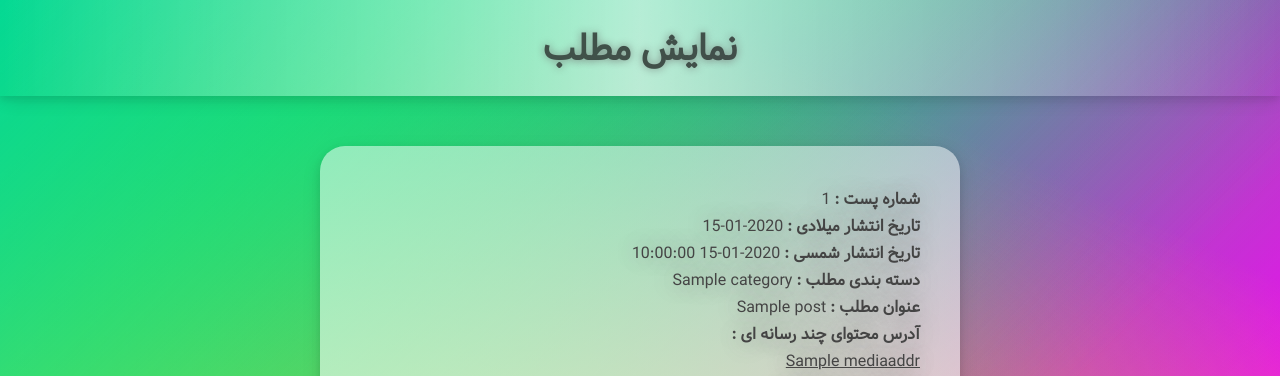
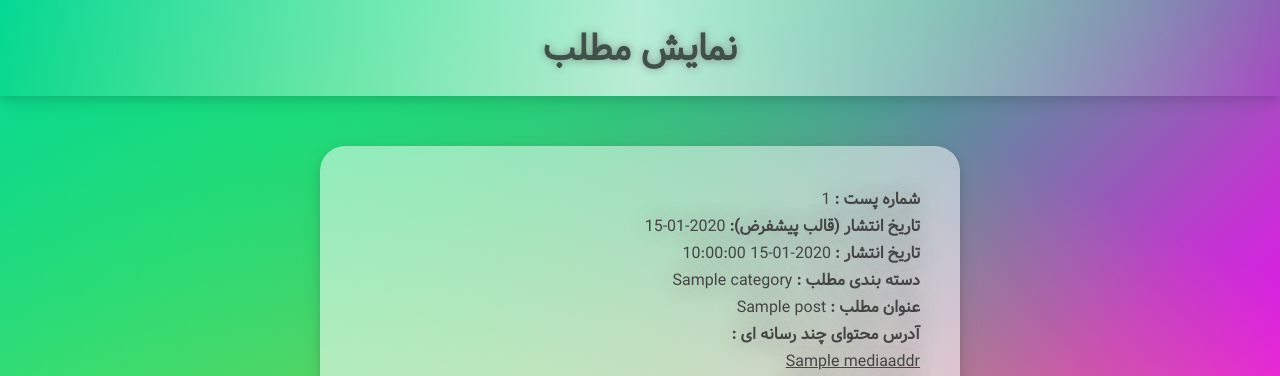
Before and after one commit to alefmim/RangiRangi, a Flask app: template templates/show.html in a window 1280 px wide. Shown: the top 376 px of the page. Run offline with Flask 2, Linux system fonts and the light colour scheme; the template is opened without the code that fills it: most values are stand-ins (such as "Sample title", 1, 10 or a date in 2020); some libraries are stand-ins or nearby versions.

Commit message:
Update show.html

```diff
--- a/templates/show.html
+++ b/templates/show.html
@@ -39,10 +39,10 @@
             <span class="field">شماره پست :</span>
 			<span class="value">{{ post['postid'] }}</span>
             <br>
-            <span class="field">تاریخ انتشار میلادی :</span>
+            <span class="field">تاریخ انتشار (قالب پیشفرض):</span>
 			<span class="value">{{ post['gdatetime'] }}</span>
             <br>
-            <span class="field">تاریخ انتشار شمسی :</span>
+            <span class="field">تاریخ انتشار :</span>
 			<span class="value">{{ post['datetime'] }}</span>
             <br>
 			<span class="field">دسته بندی مطلب :</span>
```
